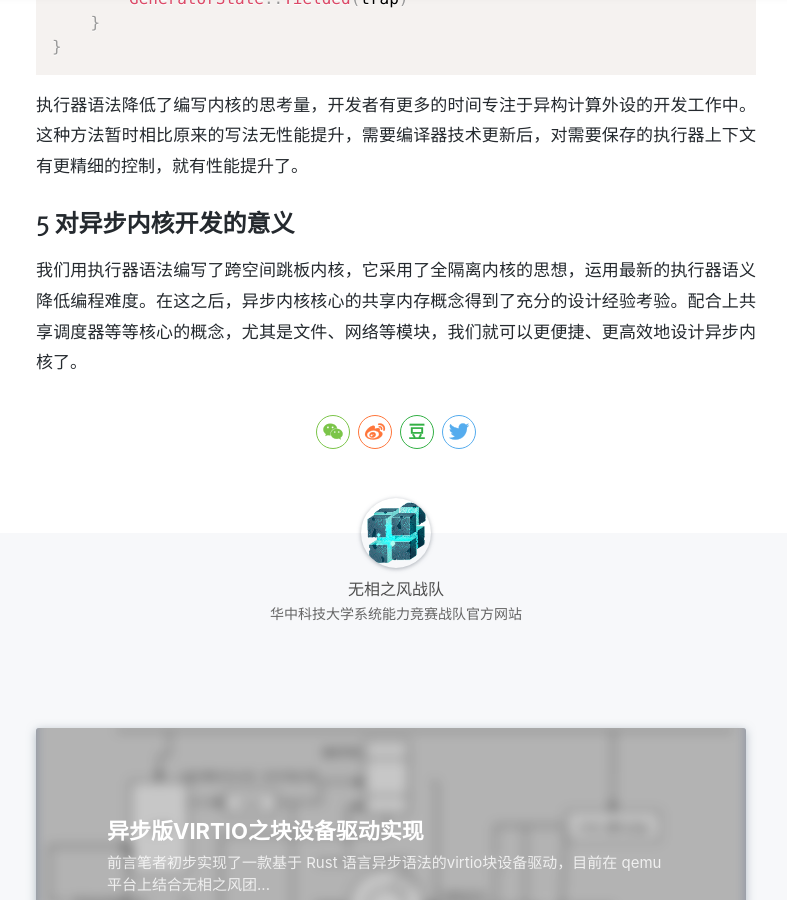
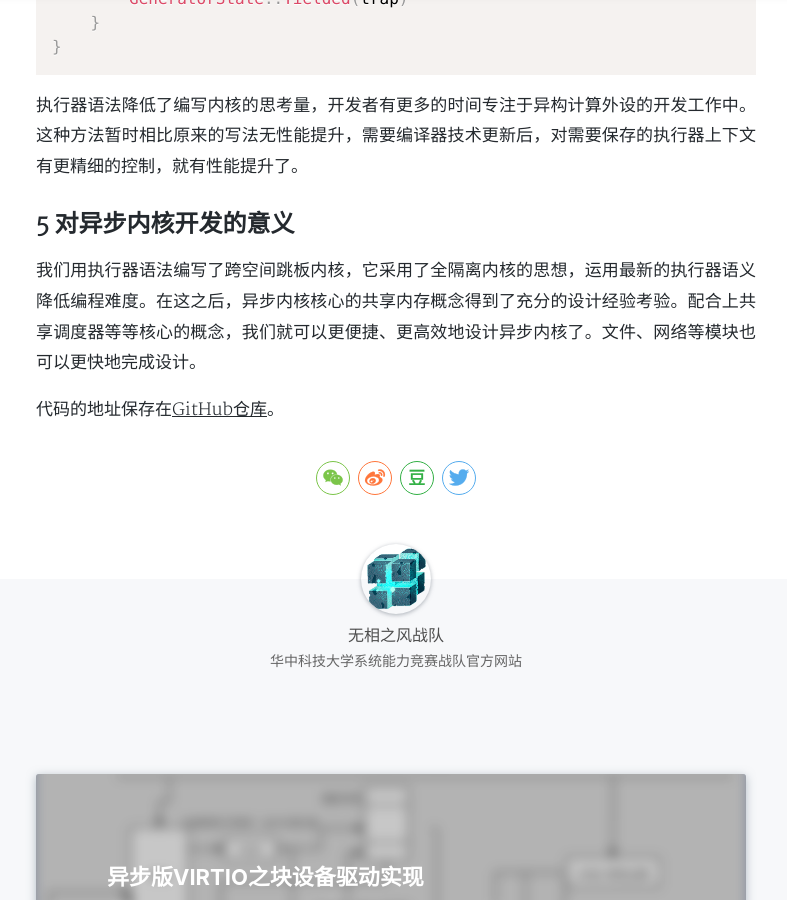
Before and after one commit to HUST-OS/qf.rs, a Jekyll site: the page built from _posts/2021-07-15-跨空间跳板内核.md, in a window 1280 px wide and 900 px high, scrolled down 10816 px. Shown: the whole window, without its empty margins (244-1031 px from the left). Built offline with Jekyll 4.4.1, drawn with Linux system fonts in a browser that asks for light colours; nearby versions of some CDN libraries; a style sheet for code colours, icons or effects is not loaded.

Commit message:
小修改

```diff
--- a/_posts/2021-07-15-跨空间跳板内核.md
+++ b/_posts/2021-07-15-跨空间跳板内核.md
@@ -307,4 +307,6 @@ impl Generator for Runtime {
 
 ## 5 对异步内核开发的意义
 
-我们用执行器语法编写了跨空间跳板内核，它采用了全隔离内核的思想，运用最新的执行器语义降低编程难度。在这之后，异步内核核心的共享内存概念得到了充分的设计经验考验。配合上共享调度器等等核心的概念，尤其是文件、网络等模块，我们就可以更便捷、更高效地设计异步内核了。
+我们用执行器语法编写了跨空间跳板内核，它采用了全隔离内核的思想，运用最新的执行器语义降低编程难度。在这之后，异步内核核心的共享内存概念得到了充分的设计经验考验。配合上共享调度器等等核心的概念，我们就可以更便捷、更高效地设计异步内核了。文件、网络等模块也可以更快地完成设计。
+
+代码的地址保存在[GitHub仓库](https://github.com/HUST-OS/luojia-os-labs-v2/)。
```
